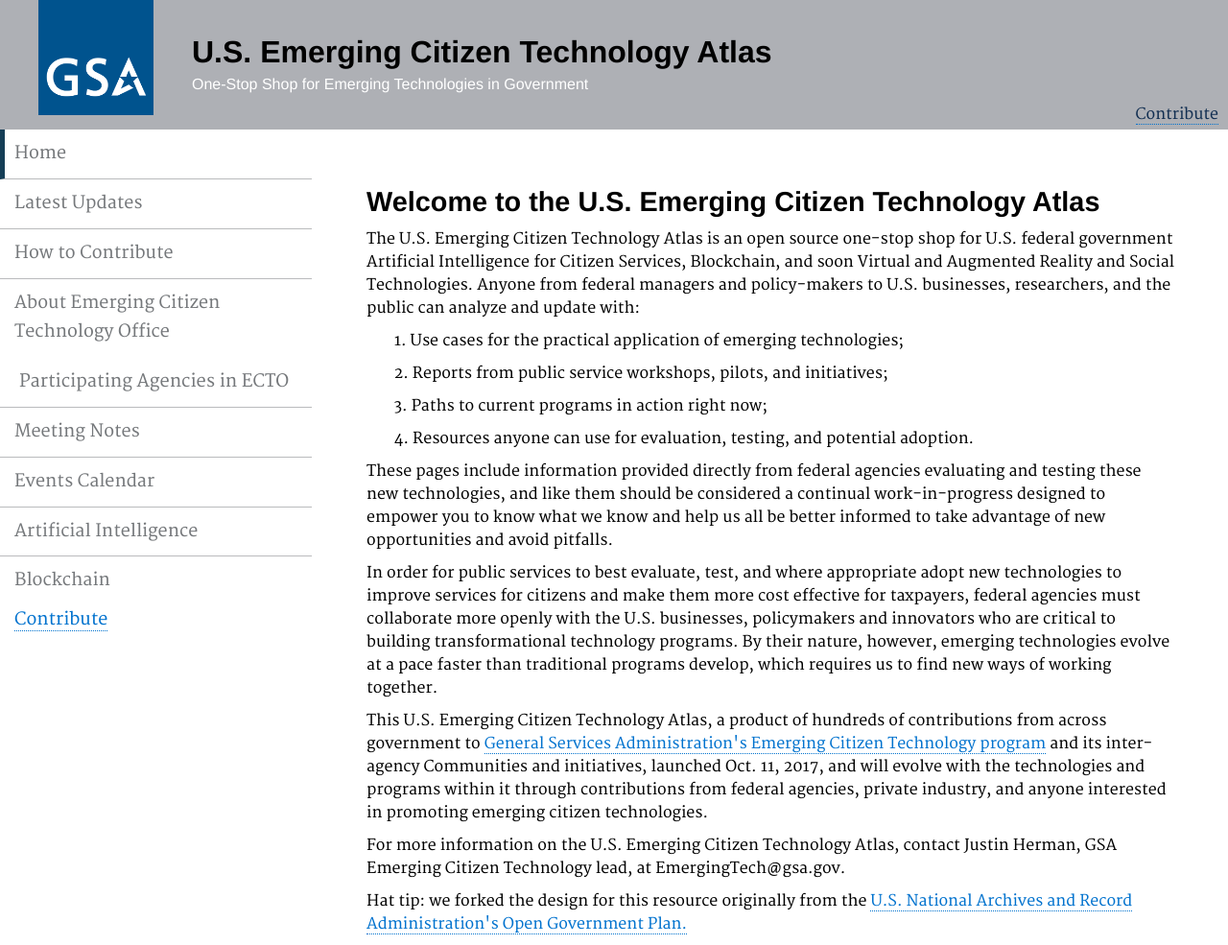
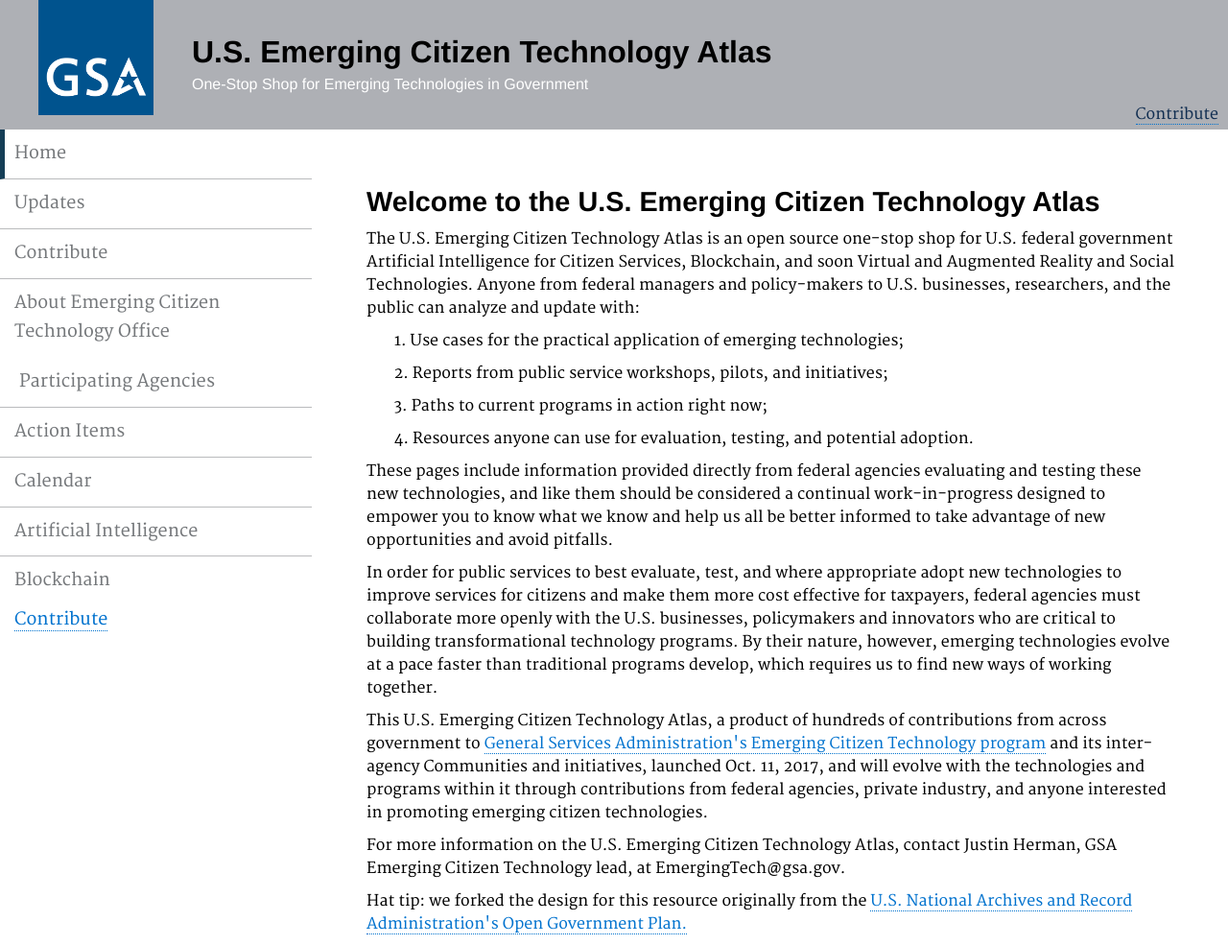
Before and after one commit to GSA/emerging-technology-atlas, a Jekyll site: the page built from pages/index.md, in a window 1280 px wide. Shown: the whole page at 96% size. Built offline with Jekyll 4.4.1, drawn with Linux system fonts in a browser that asks for light colours.

Commit message:
Update _config.yml

```diff
--- a/_config.yml
+++ b/_config.yml
@@ -40,21 +40,21 @@ branch: master
 navigation:
 - text: "Home"
   url: /
-- text: "Latest Updates"
+- text: "Updates"
   url: /updates/
-- text: "How to Contribute"
+- text: "Contribute"
   url: /howto/
 - text: "About Emerging Citizen Technology Office"
   url: /emergingcitizentech/
 
   sub_navigation:
-  - text: <span>Participating Agencies in ECTO</span>
+  - text: <span>Participating Agencies</span>
     url: /participatingagencies/
 
-- text: "Meeting Notes"
+- text: "Action Items"
   url: /Meeting-Notes/
 
-- text: "Events Calendar"
+- text: "Calendar"
   url: /calendar/
 
 - text: "Artificial Intelligence"
```
